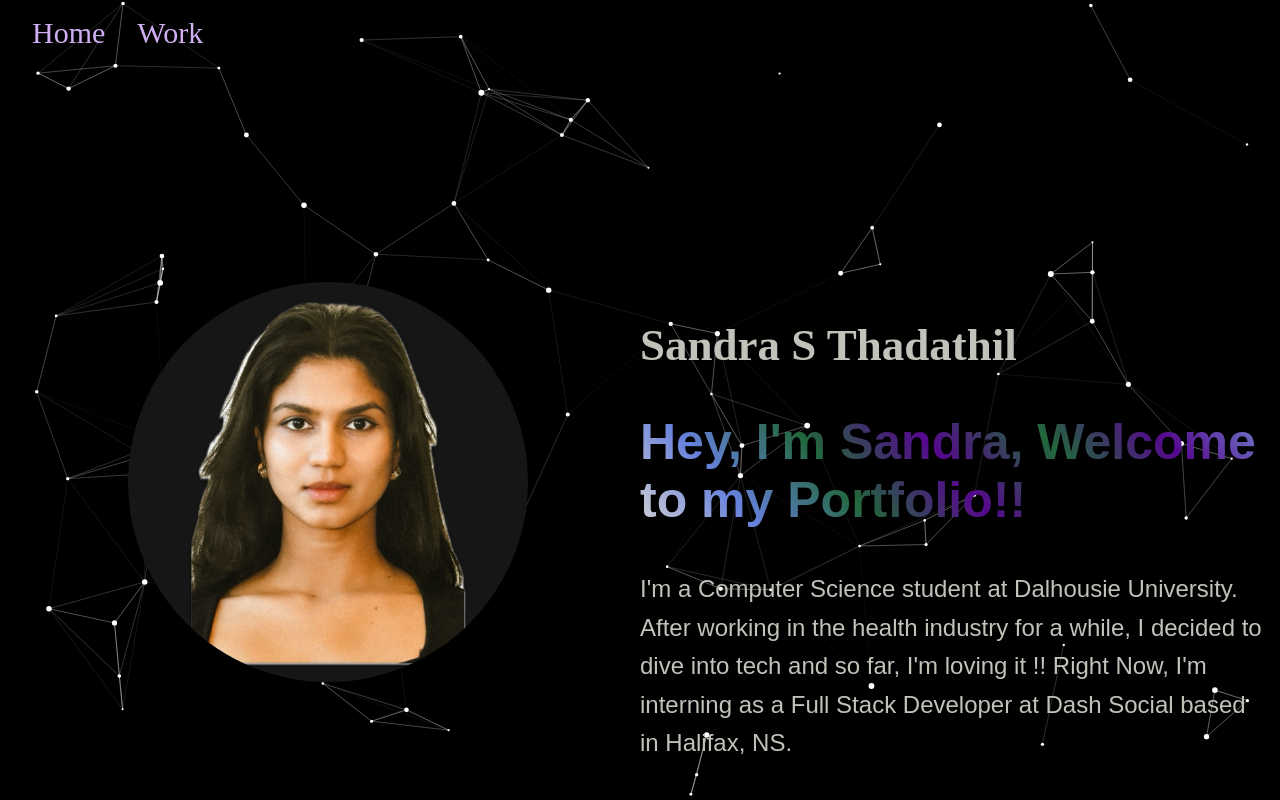
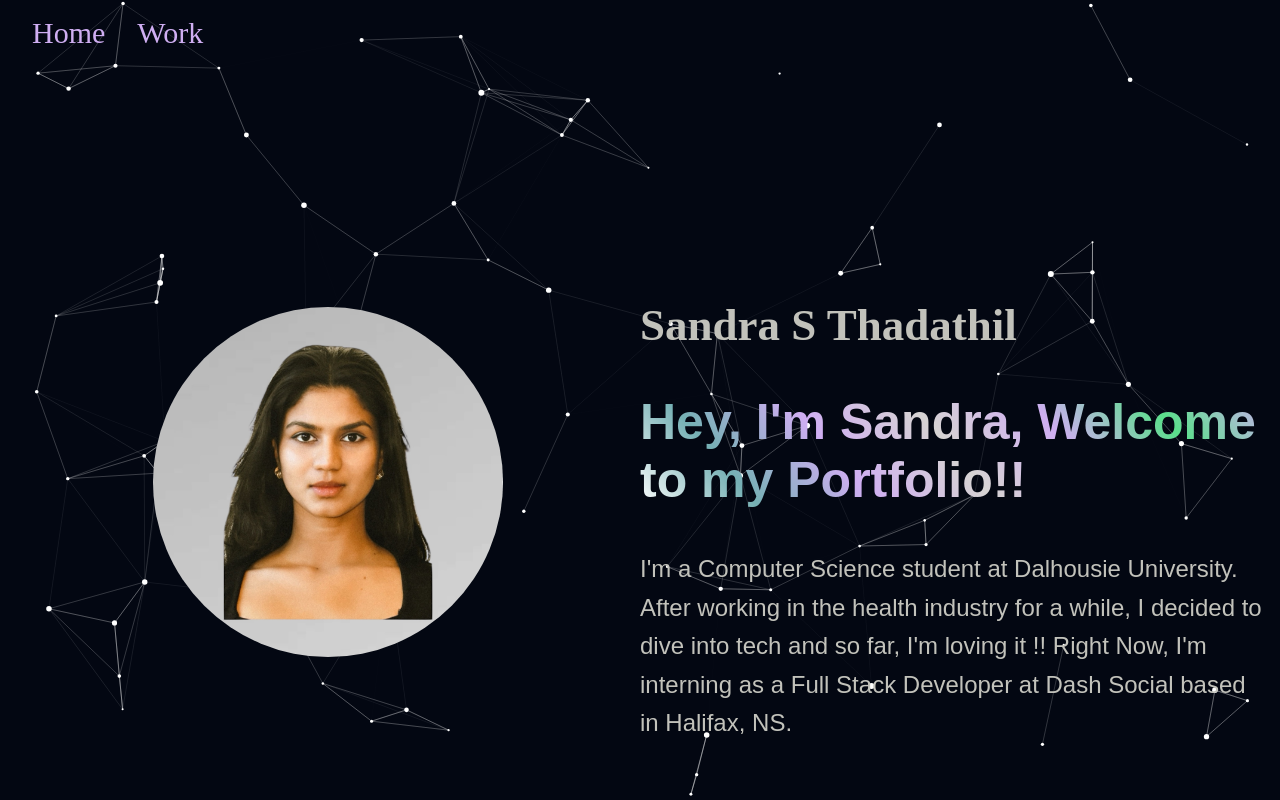
Before and after one commit to Sandra-Thadathil/portfolio, a React (Vite) app: page / in a window 1280 px wide. Shown: the top 800 px of the page. Built offline with nearby package versions, Linux system fonts and the light colour scheme.

Commit message:
Corrections

```diff
--- a/src/components/particles.jsx
+++ b/src/components/particles.jsx
@@ -34,7 +34,7 @@ const ParticlesComponent = (props) => {
     () => ({
       background: {
         color: {
-          value: "#000000",
+          value:  "#030712",
         },
       },
       fpsLimit: 120,
--- a/src/pages/Home.css
+++ b/src/pages/Home.css
@@ -18,8 +18,8 @@ html, body, #root {
   }
 
   .home-image {
-    width: 400px;
-    height: 400px;
+    width: 350px;
+    height: 350px;
     object-fit: cover;
     border-radius: 50%;
   }
@@ -33,7 +33,7 @@ html, body, #root {
     background-size: cover;
     justify-content: center;
     text-align: left;
-    padding-top: 200px;
+    padding-top: 180px;
   }
 
   .intro{
@@ -47,13 +47,13 @@ html, body, #root {
     font-family: Arial, Helvetica, sans-serif;
     background: linear-gradient(
       50deg,
+      rgb(255, 255, 255),
+      rgb(117, 176, 180),
+      rgb(207, 174, 242),
       rgb(214, 211, 211),
-      rgb(102, 129, 221),
-      rgb(34, 103, 59),
-      rgb(86, 8, 142),
-      rgb(34, 103, 59),
-      rgb(86, 8, 142),
-      rgb(113, 138, 207)
+      rgb(207, 174, 242),
+      rgb(90, 223, 139),
+      rgb(207, 174, 242)
     );
     -webkit-background-clip: text;
     -webkit-text-fill-color: transparent;
--- a/src/pages/Home.jsx
+++ b/src/pages/Home.jsx
@@ -1,5 +1,5 @@
 import './Home.css'
-import backgroundImage from '../assets/mypic.jpeg'
+import backgroundImage from '../assets/mypic2.JPG'
 export default function Home() {
     return (
         <div className="home-split">
```
Also changed, not shown: src/assets/mypic.jpeg (deleted), src/assets/mypic2.JPG (added).
